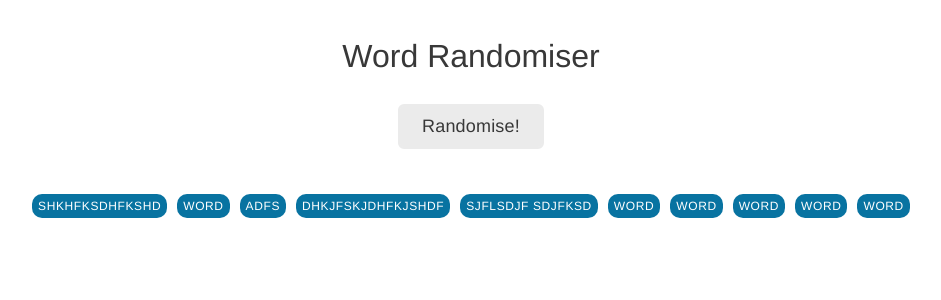
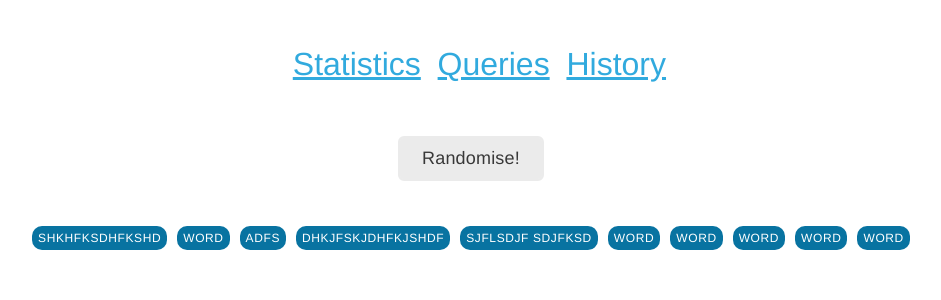
Before and after one commit to laurenclark/dictionary-api-randomiser, a Vue app: page / in a window 1280 px wide. Shown: the top 300 px of the page, without its empty margins (169-1110 px from the left). Built offline with nearby package versions, Linux system fonts and the light colour scheme.

Commit message:
Add navigation

```diff
--- a/src/App.vue
+++ b/src/App.vue
@@ -2,12 +2,19 @@
 
 <template>
     <main class="main">
+        <header-bar />
         <router-view />
     </main>
 </template>
 
 <script>
-export default {};
+import Header from './components/layout/Header.vue';
+export default {
+    name: 'App',
+    components: {
+        'header-bar': Header
+    }
+};
 </script>
 
 <style lang="scss">
@@ -15,5 +22,7 @@ export default {};
 .main {
     text-align: center;
     padding: 5vh 5vw;
+    max-width: 1200px;
+    margin: 0 auto;
 }
 </style>
--- /dev/null
+++ b/src/components/layout/Header.vue
@@ -0,0 +1,34 @@
+<template>
+    <div>
+        <nav class="menu">
+            <li>
+                <router-link to="/statisitcs">Statistics</router-link>
+            </li>
+            <li>
+                <router-link to="/">Queries</router-link>
+            </li>
+            <li>
+                <router-link to="/statisitcs">History</router-link>
+            </li>
+        </nav>
+    </div>
+</template>
+
+<script>
+export default {
+    name: 'header-bar'
+};
+</script>
+
+<style lang="scss" scoped>
+nav {
+    li {
+        list-style: none;
+        display: inline-block;
+
+        a {
+            font-size: 2rem;
+        }
+    }
+}
+</style>
--- a/src/views/Queries.vue
+++ b/src/views/Queries.vue
@@ -1,6 +1,5 @@
 <template>
     <div class="queries">
-        <h1>Word Randomiser</h1>
         <v-button>Randomise!</v-button>
         <section class="word-display">
             <word-span :text="'shkhfksdhfkshd'" />
@@ -31,12 +30,8 @@ export default {
 
 
 <style scoped lang="scss">
+.word-display,
 .queries {
-    max-width: 1200px;
-    margin: 0 auto;
-}
-
-.word-display {
     margin-top: 5vh;
 }
 </style>
```
